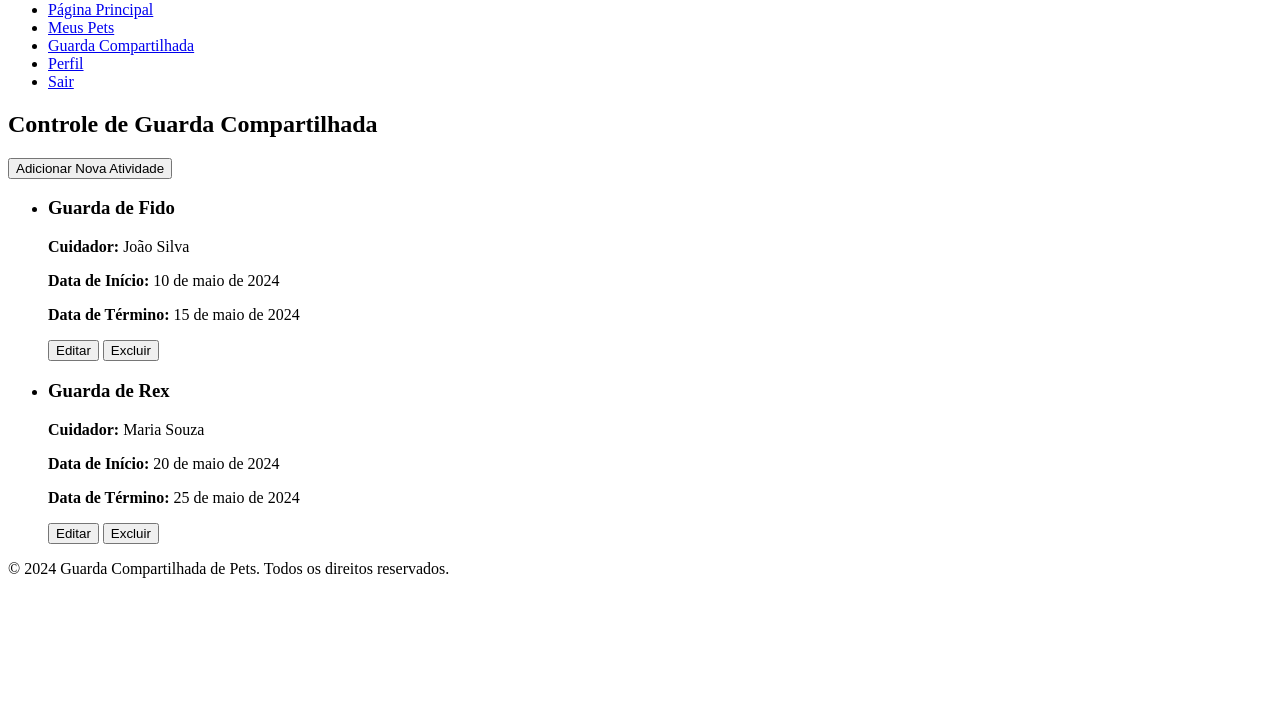
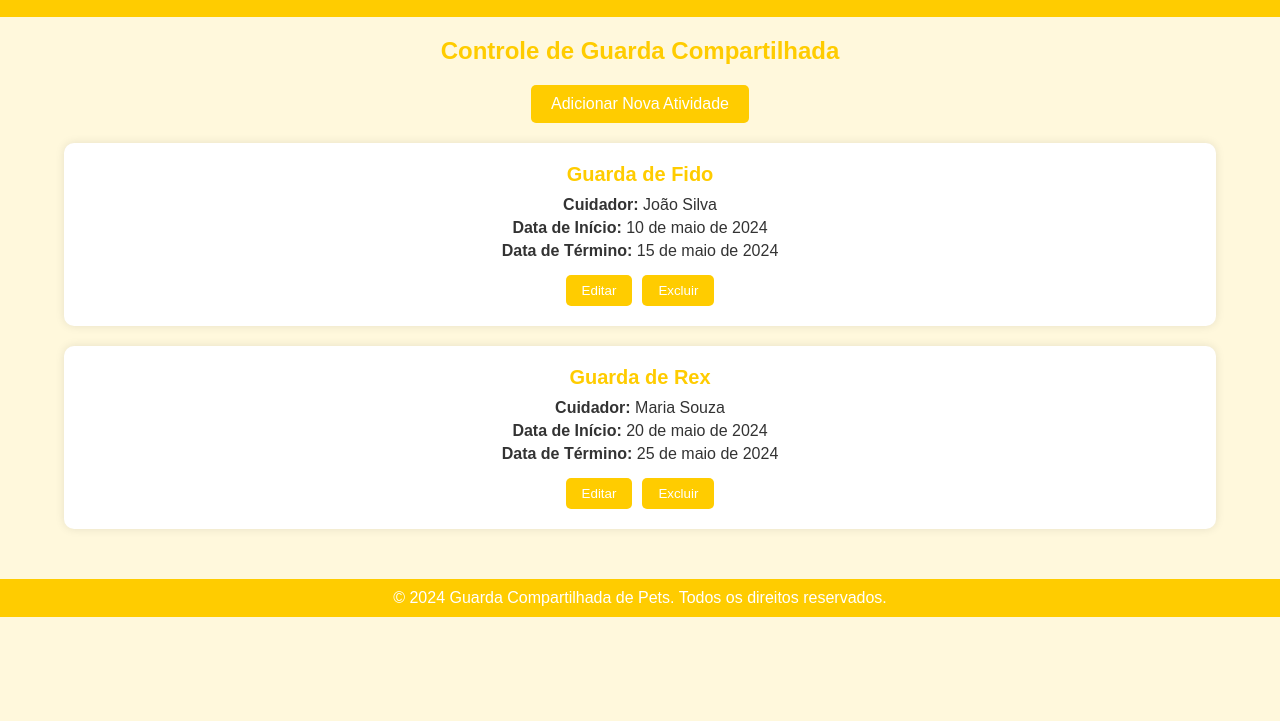
Before and after one commit to DanielkrugerDK/Pet-Collab, a plain HTML site: page guarda_compartilhada.html in a window 1280 px wide. Shown: the part 79-800 px from the top of the page. Drawn offline with Linux system fonts and the light colour scheme; the site is published under a folder, as on GitHub Pages, so addresses that start at the root find nothing.

Commit message:
Update guarda_compartilhada.html

```diff
--- a/guarda_compartilhada.html
+++ b/guarda_compartilhada.html
@@ -4,7 +4,7 @@
     <meta charset="UTF-8">
     <meta name="viewport" content="width=device-width, initial-scale=1.0">
     <title>Controle de Guarda - Guarda Compartilhada de Pets</title>
-    <link rel="stylesheet" href="/css/guarda_compartilhada.css">
+    <link rel="stylesheet" href="css/guarda_compartilhada.css">
 </head>
 <body>
     <header>
```
